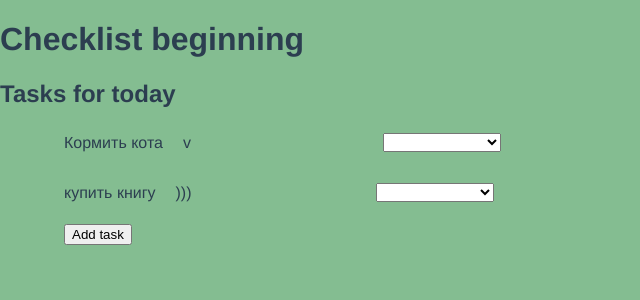
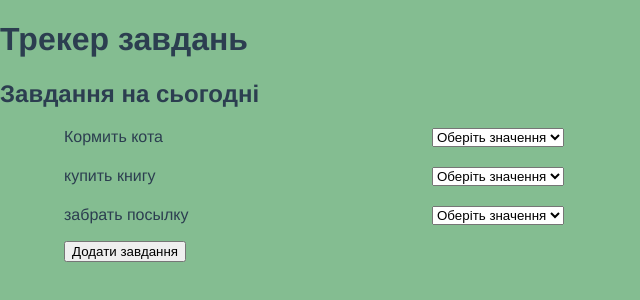
Before and after one commit to darkusss/shpp-checklist, a Vue app: page / in a window 1280 px wide. Shown: the top 300 px of the page, without its empty margins (0-640 px from the left). Built offline with nearby package versions, Linux system fonts and the light colour scheme.

Commit message:
refactor/add some futures

```diff
--- a/package.json
+++ b/package.json
@@ -11,12 +11,12 @@
     "@fortawesome/fontawesome-svg-core": "^1.2.34",
     "@fortawesome/free-solid-svg-icons": "^5.15.2",
     "@fortawesome/vue-fontawesome": "^3.0.0-3",
-    "@vue/composition-api": "^1.0.0-beta.26",
     "core-js": "^3.6.5",
     "moment": "^2.29.1",
     "typescript": "^4.1.3",
     "vue": "^3.0.0",
-    "vue-js-modal": "^2.0.0-rc.6",
+    "vue-i18n": "^9.0.0-rc.6",
+    "vue3-datepicker": "^0.2.4",
     "vuedraggable": "^4.0.1"
   },
   "devDependencies": {
--- a/src/App.vue
+++ b/src/App.vue
@@ -1,7 +1,7 @@
 <template>
   <div>
-    <h1>Checklist beginning</h1>
-    <h2>Tasks for today</h2>
+    <h1>{{ $t('message.heading') }}</h1>
+    <h2>{{ $t('message.todayTasks') }}</h2>
     <VTaskList today />
   </div>
 </template>
--- a/src/components/VDatePicker/VDatePicker.vue
+++ b/src/components/VDatePicker/VDatePicker.vue
@@ -3,7 +3,7 @@
      <VSelect class="date-picker-select" :selected="currentYear" v-model="currentYear" @change="editValue('year', $event.target.value)">
        <option v-for="year in years" :key="year" :value="year">{{ year }}</option>
      </VSelect>
-     <VSelect class="date-picker-select" :selected="currentMonth" v-model="currentMonth" @change="editValue('days', $event.target.value)">
+     <VSelect class="date-picker-select" :selected="currentMonth" v-model="currentMonth" @change="editValue('month', $event.target.value)">
        <option v-for="month in months" :key="month" :value="month">{{ month }}</option>
      </VSelect>
       <VSelect class="date-picker-select" :selected="currentDay" v-model="currentDay" @change="editValue('days', $event.target.value)">
@@ -26,6 +26,8 @@ export default defineComponent({
   },
   setup() {
     const dateValue = moment();
+
+    console.log(dateValue.format('dddd, MMMM Do YYYY, h:mm A'));
 
     const months = ref<string[]>(['January', 'February', 'March', 'April', 'May', 'June', 'July', 'August', 'September', 'October', 'November', 'December']);
     const days = ref<number>(dateValue.daysInMonth());
--- a/src/components/VTask/VTask.css
+++ b/src/components/VTask/VTask.css
@@ -1,14 +1,6 @@
 .task-container {
-    width: 100%;
-    height: 30px;
+    max-width: 500px;
     display: flex;
+    justify-content: space-between;
     align-items: center;
 }
-
-
-button {
-    background: none;
-    border: none;
-
-    cursor: pointer;
-}
--- a/src/components/VTask/VTask.vue
+++ b/src/components/VTask/VTask.vue
@@ -1,42 +1,41 @@
 <template>
   <div class="task-container">
     <label>{{ taskTitle }}</label>
-    <VEditableInput @update="updateValue" :task-response="taskResponse" />
-    <VSelect v-model="selectedValue">
+    <VSelect v-model="selectedValue" @change="updateValue($event.target.value)">
+      <template #first>
+        <option value="" disabled>{{ $t('message.defaultSelectOption') }}</option>
+      </template>
       <option v-for="option in options" :value="option" :key="option">{{ option }}</option>
     </VSelect>
   </div>
 </template>
 
 <script lang="ts">
-import { defineComponent, ref, watchEffect } from 'vue';
-import VEditableInput from '@/components/reusable/VEditableInput';
+import { defineComponent, ref } from 'vue';
 import VSelect from '@/components/reusable/VSelect';
 
 export default defineComponent({
   name: 'VTask',
   components: {
-    VEditableInput,
     VSelect
   },
   props: {
     taskTitle: String,
-    taskResponse: String
+    modelValue: String,
   },
   setup() {
     const selectedValue = ref('');
-    const options = ['готово на 100%', 'недоделано', 'нечего делать'];
-
-    watchEffect(() => console.log(selectedValue.value));
+    const options = ['готово на 100%', 'недороблено', 'нічого робити'];
 
     return {
       selectedValue,
       options
     };
   },
+  emits: ['update:modelValue'],
   methods: {
     updateValue(value: string) {
-      this.$emit('update', value);
+      this.$emit('update:modelValue', value);
     }
   }
 });
--- a/src/components/VTaskList/VTaskList.vue
+++ b/src/components/VTaskList/VTaskList.vue
@@ -1,29 +1,36 @@
 <template>
   <div class="container">
-    <draggable class="list-group" tag="ul" :list="tasks" group="people" itemKey="taskText">
+    <div>
+      <draggable
+          class="list-group"
+          tag="ul"
+          :list="tasks"
+          group="users"
+          itemKey="id"
+      >
         <template #item="{ element }">
           <li>
             <VTask
+                v-model="element.taskResponse"
                 :task-title="element.taskText"
-            @update="changeState(element, $event)"
-            :task-response="element.taskResponse"
             />
           </li>
         </template>
       </draggable>
+    </div>
     <VPopup @close="addTask" v-model="isPopupOpen">
       <template #modal-button>
-        Add task
+        {{ $t('message.addTaskButton') }}
       </template>
       <template #modal>
         <div>
-          <h2>Add task</h2>
-          <label class="">
-            <input type="text" v-model="newTaskValue" />
+          <h2>{{ $t('message.addTaskTitle') }}</h2>
+          <label>
+            <input type="text" v-model="newTaskValue"/>
           </label>
           <div>
-            <span>Deadline: </span>
-            <VDatePicker />
+            <span>{{ $t('message.deadline') }}</span>
+            <Datepicker v-model="currentDate"/>
           </div>
         </div>
       </template>
@@ -34,18 +41,18 @@
 <script lang="ts">
 import { defineComponent, ref } from 'vue';
 import draggable from 'vuedraggable';
+import Datepicker from 'vue3-datepicker';
+import useTasks from './composables/useTasks';
 import VPopup from '@/components/reusable/VPopup';
-import VDatePicker from '@/components/VDatePicker';
 import VTask from '@/components/VTask';
-import useTasks from './composables/useTasks';
 
 export default defineComponent({
   name: 'VTaskList',
   components: {
     VTask,
     VPopup,
-    VDatePicker,
     draggable,
+    Datepicker,
   },
   props: {
     today: Boolean,
@@ -58,17 +65,16 @@ export default defineComponent({
 
     const isPopupOpen = ref(false);
     const newTaskValue = ref('');
+    const currentDate = ref(new Date());
 
     return {
       tasks,
       isPopupOpen,
-      newTaskValue
+      newTaskValue,
+      currentDate,
     };
   },
   methods: {
-    changeState(el: any, newValue: any) {
-      el.taskResponse = newValue;
-    },
     addTask() {
       // if this string is empty or has many spaces don't add it
       if (!this.newTaskValue.trim()) {
@@ -77,9 +83,10 @@ export default defineComponent({
 
       this.tasks.push({
         id: Math.random() * 100,
-        assigned: 'myself',
+        assigned: 'Bob',
         taskText: this.newTaskValue,
-        taskResponse: ''
+        taskResponse: null,
+        deadline: this.currentDate,
       });
 
       this.newTaskValue = '';
@@ -88,4 +95,4 @@ export default defineComponent({
 });
 </script>
 
-<style src="./VTaskList.css" scoped />
+<style src="./VTaskList.css" scoped/>
--- a/src/components/VTaskList/composables/useTasks.ts
+++ b/src/components/VTaskList/composables/useTasks.ts
@@ -4,22 +4,33 @@ interface Task {
   id: number;
   assigned: string;
   taskText: string;
-  taskResponse: string;
+  taskResponse: string | null;
+  priority?: number | string,
+  deadline: string | Date | null,
 }
 
 export default function useTasks() {
   const tasks = ref<Array<Task>>([
     {
       id: 1,
-      assigned: 'Tamara',
+      assigned: 'Who',
       taskText: 'Кормить кота',
-      taskResponse: 'v'
+      taskResponse: null,
+      deadline: null,
     },
     {
       id: 2,
-      assigned: 'Vlad',
+      assigned: 'Is',
       taskText: 'купить книгу',
-      taskResponse: ')))'
+      taskResponse: null,
+      deadline: null,
+    },
+    {
+      id: 3,
+      assigned: 'That?',
+      taskText: 'забрать посылку',
+      taskResponse: null,
+      deadline: null,
     }
   ]);
 
--- a/src/components/reusable/VPopup/VPopup.vue
+++ b/src/components/reusable/VPopup/VPopup.vue
@@ -7,7 +7,7 @@
       <div class="overlay" @click="closeModal" />
       <div class="modal">
         <slot name="modal"></slot>
-        <button @click="closeModal">Close</button>
+        <button @click="closeModal">{{ $t('message.addTaskAdd') }}</button>
       </div>
     </div>
   </teleport>
--- a/src/components/reusable/VSelect/VSelect.vue
+++ b/src/components/reusable/VSelect/VSelect.vue
@@ -1,6 +1,7 @@
 <template>
   <div>
     <select v-model="computedSelected">
+      <slot name="first"></slot>
       <slot />
     </select>
   </div>
@@ -12,8 +13,12 @@ import { defineComponent, ref, computed } from 'vue';
 export default defineComponent({
   name: 'VSelect',
   props: {
-    selected: [String, Number],
+    selected: {
+      type: [String, Number],
+      default: '',
+    }
   },
+  emits: ['update:modelValue'],
   setup(props, { emit }) {
     const selected = ref(props.selected);
 
--- /dev/null
+++ b/src/i18n/i18n.ts
@@ -0,0 +1,24 @@
+export default {
+  ru: {
+    message: {
+      heading: 'Чек-лист',
+      addTaskButton: 'Добавить задание',
+      addTaskTitle: 'Что вы будете делать?',
+      addTaskAdd: 'Добавить задачу',
+      todayTasks: 'Задания на сегодня',
+      defaultSelectOption: 'Выберите значение',
+      deadline: 'Термин выполнения',
+    },
+  },
+  ua: {
+    message: {
+      heading: 'Трекер завдань',
+      addTaskButton: 'Додати завдання',
+      addTaskTitle: 'Що ви будете робити?',
+      addTaskAdd: 'Додати задачу',
+      todayTasks: 'Завдання на сьогодні',
+      defaultSelectOption: 'Оберіть значення',
+      deadline: 'Термін виконання',
+    }
+  },
+};
--- /dev/null
+++ b/src/i18n/index.ts
@@ -0,0 +1,3 @@
+import I18n from './i18n';
+
+export default I18n;
--- a/src/main.ts
+++ b/src/main.ts
@@ -1,11 +1,19 @@
 import { createApp } from 'vue';
+import { createI18n } from 'vue-i18n';
 import App from './App.vue';
+import messages from './i18n';
 import { library } from '@fortawesome/fontawesome-svg-core';
 import { faCog } from '@fortawesome/free-solid-svg-icons';
 import { FontAwesomeIcon } from '@fortawesome/vue-fontawesome';
 
 library.add(faCog);
 
+const I18n = createI18n({
+  locale: 'ua',
+  messages,
+});
+
 const app = createApp(App);
+app.use(I18n);
 app.component('font-awesome-icon', FontAwesomeIcon);
 app.mount('#app');
```
Also changed, not shown: 1 other file (tests, documents, lock files or other folders). Lines whose indentation alone changed are shown as unchanged.
